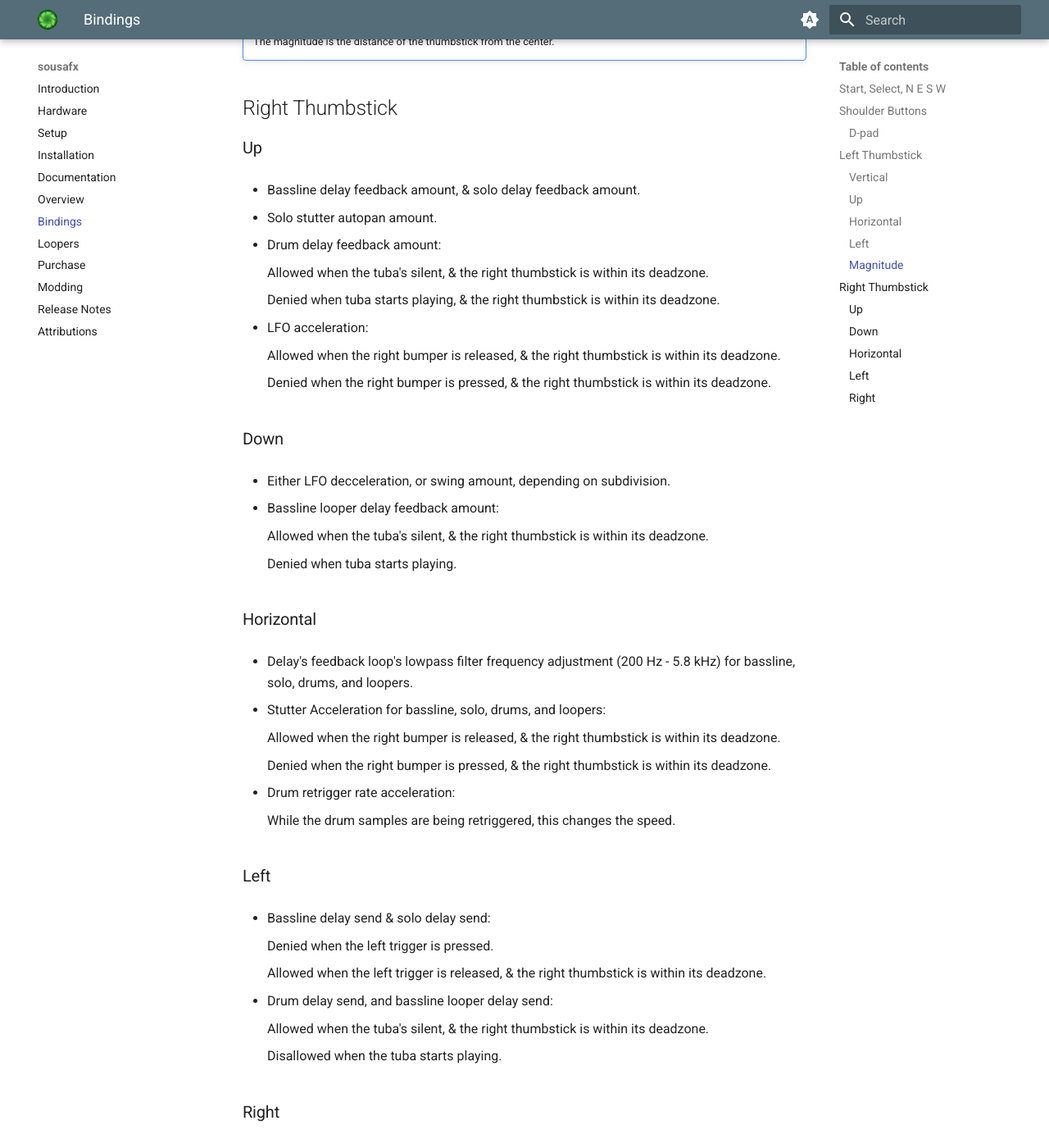
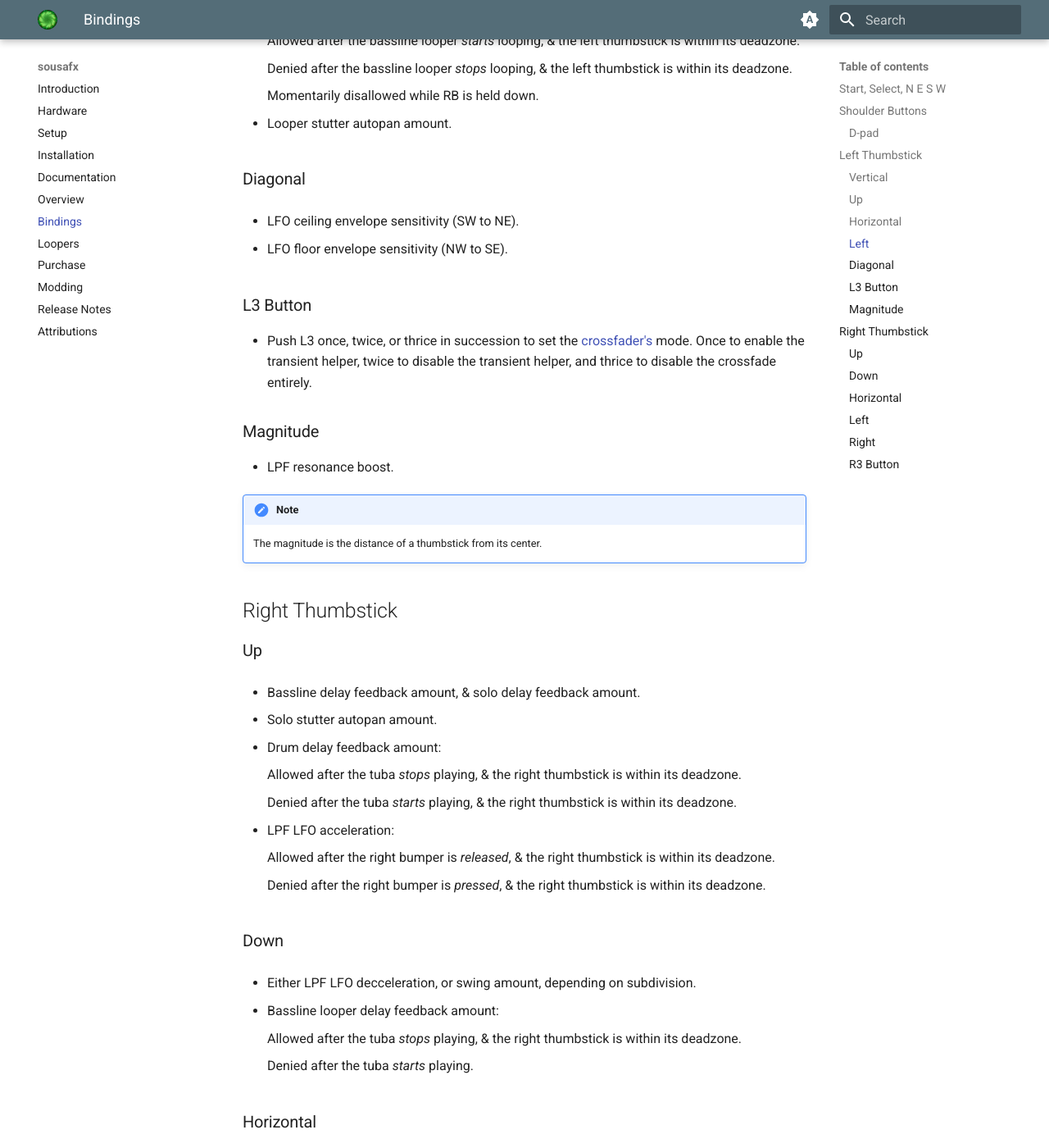
Before and after one commit to Sousastep/SousaFX-rnbo-docs, an MkDocs documentation site: the page built from docs/bindings.md, in a window 1280 px wide and 1400 px high, scrolled down 5266 px. Shown: the whole window at 82% size. Built offline with MkDocs 1.6.1 and Material for MkDocs 9.7.7, drawn with Linux system fonts in a browser that asks for light colours; the version menu is left out; some of the changed text lies outside the part shown.

Commit message:
prep docs for next version

```diff
--- a/docs/bindings.md
+++ b/docs/bindings.md
@@ -6,48 +6,55 @@
 
 # Bindings
 
+This page describes how the gamepad controls SousaFX. Admittedly, SousaFX's interface does not yet display the values of many of these bindings. For example, the delays' send and feedback parameters are not shown in the [Delay window](overview.md#delays), and there is no Stutter window at all. SousaFX is intended to not have to be looked at during live performance, which requires these bindings to be slowly but surely committed to muscle memory.
+
 ![gamepad](img/gamepad.webp)
 
 ## Start, Select, N E S W
 
-Start and Select are used for changing the function of the North, East, South, and West buttons.
+Start and Select are used for modifying the functions of the North, East, South, and West buttons, as well as modifying the functions of the thumbsticks.
 
 - Without start or select pressed:
 
-	| Direction | Function |
-	|-----------|----------|
-	| North 	| Tap tempo. |
-	| East 		| Drum [looper](loopers.md) start / stop / clear. |
-	| South 	| Momentarily enable main stutter. <br> To perma-enable: Press start/select before releasing South. |
-	| West 		| Bassline [looper](loopers.md) start / stop / clear. |
-
+	| Input       | Function |
+	|-------------|----------|
+	| North 	  | Tap tempo. |
+	| East 		  | Drum [looper](loopers.md) start / stop / clear. |
+	| South 	  | Momentarily enable main stutter. <br> To perma-enable: Press start/select before releasing South. |
+	| West 		  | Bassline [looper](loopers.md) start / stop / clear. |
+	| Thumbsticks | Described [below](bindings.md#left-thumbstick). |
 
 - With start pressed:
 
-	| Direction | Function |
-	|-----------|----------|
-	| North 	| Momentarily enable pitchshift power chord. <br> To perma-enable: Release start before releasing North.|
-	| East 		| Momentarily enable kick-ducker. <br> To perma-enable: Release start before releasing East.|
-	| South 	| Momentarily enable scatter fx for bassline looper stutter. <br> To perma-enable: Release start before releasing South.|
-	| West 		| |
+	| Input            | Function |
+	|------------------|----------|
+	| North 	       | Momentarily enable pitchshift power chord. <br> To perma-enable: Release start before releasing North.|
+	| East 		       | Momentarily enable kick-ducker. <br> To perma-enable: Release start before releasing East.|
+	| South 	       | Momentarily enable scatter fx for bassline looper stutter. <br> To perma-enable: Release start before releasing South.|
+	| West 		       | |
+	| Right Thumbstick | While using the right thumbstick to modulate any delay's feedback amount, pressing Start will place a hold on said feedback amount until the thumbstick is moved outside of its deadzone after either 8 bars have passed, or R3 (the right thumbstick button) is pressed. |
 
 - With select pressed:
 
-	| Direction | Function |
-	|-----------|----------|
-	| North 	| Toggle metronome. |
-	| East 		| Randomize drum samples. |
-	| South 	| Toggle bumper drumming. |
-	| West 		|  |
+	| Input            | Function |
+	|------------------|----------|
+	| North 	       | Toggle metronome. |
+	| East 		       | Randomize drum samples. |
+	| South 	       | Toggle bumper drumming. |
+	| West 		       |  |
+	| Left Thumbstick  | While holding Select, the left thumbstick can be used to set the lowpass filter LFO's shape (from falling saw, to triangle, to rising saw) and the lowpass filter LFO's curvature (from squished, to fattened). |
+
 
 - With start and select pressed:
 
-	| Direction | Function |
+	| Input     | Function |
 	|-----------|----------|
 	| North 	| Set time signature numerator via number of clicks (3 - 7). <br> Hold to set to 4. |
 	| East 		| Set drum looper length in bars via number of clicks (4 - 16). <br> Hold to set to 8. |
-	| South 	|  |
+	| South 	| |
 	| West 		| Set bassline looper length in bars via number of clicks (4 - 16). <br> Hold to set to 16. |
+
+
 
 ## Shoulder Buttons
 
@@ -105,15 +112,13 @@
 
 ### Vertical
 
-- LFO floor envelope sensitivity.
-
 - Crossfade position.
 
 - Bassline looper filtersweep.
 
-- LFO Pow:
+- LFO curvature (from squished, to fattened):
 
-	Allowed while select is pressed.
+	Allowed while Select is held.
 
 
 ### Up
@@ -122,47 +127,61 @@
 
 	Allowed while the drum looper is looping, & the tuba isn't playing a bassline.
 
-	Momentarily disallowed while RB is held down.
+	Momentarily disallowed while Right Bumper is held.
 
 - Drum stutter autopan amount.
 
+
 ### Horizontal
 
-- LFO ceiling envelope sensitivity.
+- Manual lowpass filter frequency control.
+
+	Allowed while the Left Bumper is held.
 
 - Drum filter sweep:
 
-	Allowed when the tuba's silent, & the left thumbstick is within its deadzone.
+	Allowed after the tuba *stops* playing, & the left thumbstick is within its deadzone.
 
-	Denied when the tuba's playing, & the left thumbstick is within its deadzone.
+	Denied after the tuba *starts* playing, & the left thumbstick is within its deadzone.
 
-- LFO shape:
+- LFO shape (from falling saw, to triangle, to rising saw):
 
-	Allowed while select is pressed.
+	Allowed while Select is pressed.
+
 
 ### Left
 
 - Bassline looper stutter enable:
 
-	Allowed when the bassline looper is looping, & the left thumbstick is within its deadzone.
+	Allowed after the bassline looper *starts* looping, & the left thumbstick is within its deadzone.
 
-	Denied when the bassline looper isn't looping, & the left thumbstick is within its deadzone.
+	Denied after the bassline looper *stops* looping, & the left thumbstick is within its deadzone.
 
 	Momentarily disallowed while RB is held down.
 
 - Looper stutter autopan amount.
 
+
+### Diagonal
+
+- LFO ceiling envelope sensitivity (SW to NE).
+
+- LFO floor envelope sensitivity (NW to SE).
+
+
+### L3 Button
+
+- Push L3 once, twice, or thrice in succession to set the [crossfader's](overview.md#crossfade-env-sens) mode. Once to enable the transient helper, twice to disable the transient helper, and thrice to disable the crossfade entirely.
+
+
 ### Magnitude
 
-- Lowpass filter resonance boost.
+- LPF resonance boost.
 
-- Manual filter frequency control.
-
-	Allowed only while the left bumper is held.
 
 !!! note
 
-	The magnitude is the distance of the thumbstick from the center.
+	The magnitude is the distance of a thumbstick from its center.
 
 
 ## Right Thumbstick
@@ -175,53 +194,55 @@
 
 - Drum delay feedback amount:
 
-	Allowed when the tuba's silent, & the right thumbstick is within its deadzone.
+	Allowed after the tuba *stops* playing, & the right thumbstick is within its deadzone.
 
-	Denied when tuba starts playing, & the right thumbstick is within its deadzone.
+	Denied after the tuba *starts* playing, & the right thumbstick is within its deadzone.
 
-- LFO acceleration:
+- LPF LFO acceleration:
 
-	Allowed when the right bumper is released, & the right thumbstick is within its deadzone.
+	Allowed after the right bumper is *released*, & the right thumbstick is within its deadzone.
 
-	Denied when the right bumper is pressed, & the right thumbstick is within its deadzone.
+	Denied after the right bumper is *pressed*, & the right thumbstick is within its deadzone.
 
 ### Down
 
-- Either LFO decceleration, or swing amount, depending on subdivision.
+- Either LPF LFO decceleration, or swing amount, depending on subdivision.
 
 - Bassline looper delay feedback amount:
 
-	Allowed when the tuba's silent, & the right thumbstick is within its deadzone.
+	Allowed after the tuba *stops* playing, & the right thumbstick is within its deadzone.
 
-	Denied when tuba starts playing.
+	Denied after the tuba *starts* playing.
 
 ### Horizontal
 
-- Delay's feedback loop's lowpass filter frequency adjustment (200 Hz - 5.8 kHz) for bassline, solo, drums, and loopers.
+- Delays' feedback loops' highpass filter frequency adjustment (200 Hz - 5.8 kHz) for bassline, bassline looper, tuba solo, and drums.
 
-- Stutter Acceleration for bassline, solo, drums, and loopers:
+- Stutter Acceleration for bassline, bassline looper, tuba solo, and drums:
 
-	Allowed when the right bumper is released, & the right thumbstick is within its deadzone.
+	Allowed after the right bumper is *released*, & the right thumbstick is within its deadzone.
 
-	Denied when the right bumper is pressed, & the right thumbstick is within its deadzone.
+	Denied after the right bumper is *pressed*, & the right thumbstick is within its deadzone.
 
 - Drum retrigger rate acceleration:
 
-	While the drum samples are being retriggered, this changes the speed.
+	Allowed while the drum samples are being retriggered by holding down the bumpers.
 
 ### Left
 
-- Bassline delay send & solo delay send:
+- Main delay send & solo delay send:
 
-	Denied when the left trigger is pressed.
+	Denied after the left trigger is *pressed*.
 
-	Allowed when the left trigger is released, & the right thumbstick is within its deadzone.
+	Allowed after the left trigger is *released*, & the right thumbstick is within its deadzone.
 
 - Drum delay send, and bassline looper delay send:
 
-	Allowed when the tuba's silent, & the right thumbstick is within its deadzone.
+	Allowed after the tuba *stops* playing, & the right thumbstick is within its deadzone.
 
-	Disallowed when the tuba starts playing.
+	Disallowed after the tuba *starts* playing, & the right thumbstick is within its deadzone.
+
+	Momentarily disallowed while the left trigger is held.
 
 ### Right
 
@@ -229,6 +250,10 @@
 
 - Bassline looper reverb send, and Drum reverb send:
 
-	Allowed when the tuba's silent, & the right thumbstick is within its deadzone.
+	Allowed after the tuba *stops* playing, & the right thumbstick is within its deadzone.
 
-	Denied when the tuba's playing, & the right thumbstick is within its deadzone.
+	Denied after the tuba *starts* playing, & the right thumbstick is within its deadzone.
+
+### R3 Button
+
+- After pressing Start to place a hold on a delay feedback amount, pressing R3 will remove the hold. The hold is auto-removed after 8 bars regardless.
--- a/docs/overview.md
+++ b/docs/overview.md
@@ -1,4 +1,6 @@
 # Overview
+
+This overview describes all the parameters in SousaFX's interface. These parameters handle the overall mix and tone, while the [gamepad](bindings.md) triggers and modulates effects.
 
 ## Main Window
 
@@ -8,7 +10,7 @@
 
 ### Status Bar
 
-The menus on the top left adjust the audio engine's settings, including the sample rate, signal vector size, I/O vector size, Overdrive, and Interrupt, which should be set to 48000, <= 128, <= 128, On, and Off, respectively.
+The menus on the top left adjust the audio engine's settings, including the sample rate, signal vector size, I/O vector size, Overdrive, and Interrupt, which should be set to 48000, <= 128, <= 128, Off, and Off, respectively.
 
 The top "X" toggle rounds the tempo to an integer.
 
@@ -45,18 +47,6 @@
 
 	Sets the main envelope sensitivity, which should generally be around 180%
 
-- Metronome
-
-	Sets the volume of the metronome in the monitor outpts.
-
-- Loop Alert
-
-	Sets the volume of the looper status alerts in the monitor outputs.
-
-- Kick, Snare, Tom, Clap
-
-	Sets the volume of the kick, snare, tom, and clap samples.
-
 ### Save Restore
 
 The Save button saves all the parameters in the main window (except for the window layout), and all the FX parameters windows.
@@ -91,9 +81,9 @@
 
 ### crossfade env sens
 
-This dial adjusts the envelope sensitivity for the crossfader, which crossfades between the overdriven modulated lowpass filter sound, and the dryer detuned sound. When the tuba begins a phrase, the crossfade starts on the the dry sound, then quickly follows the envelope over to the filtered sound. The louder the tuba plays, the less filtered, and dryer, the sound can become.
+This dial adjusts the envelope sensitivity for the crossfader, which crossfades between the overdriven modulated lowpass filter sound, and the dry detuned sound. When the tuba begins a phrase, the crossfade starts on the the dry sound, then quickly follows the envelope over to the filtered sound. The louder the tuba plays, the less filtered, and dryer, the sound can become.
 
-The crossfade's range is actively adjusted via the "Crossfade Position" [binding](bindings.md#left-thumbstick).
+The crossfade's range is actively adjusted via the "Crossfade Position" [binding](bindings.md#left-thumbstick). The crosfade's behavior can be modified with the left joystick's [button](bindings.md#l3-button).
 
 ### LFO env sens
 
@@ -103,7 +93,7 @@
 
 The "LFO env sens" dial adjusts the incoming envelope sensitivity for the LFO's ceiling and floor.
 
-In addition, two [bindings](bindings.md#left-thumbstick) adjust the ceiling and floor envelope sensitivities separately as well:
+In addition, two [bindings](bindings.md#diagonal) adjust the ceiling and floor envelope sensitivities separately as well:
 
 - LFO floor envelope sensitivity
 
@@ -139,7 +127,9 @@
 
 - Vadim Zavalishin's diode ladder
 
-The toggle on the right allows the lowpass filter type to randomize whenever the bassline looper starts looping.
+The toggle on the left allows the lowpass filter type to randomize whenever the bassline looper starts looping.
+
+The minimum and maximum resonance for each filter can be set via the six number boxes.
 
 ### Detune
 
@@ -229,19 +219,8 @@
 
 ![delay](img/delay_params.webp)
 
-Separate delays for the main input, the bassline looper, the tuba solo, and the drums. The [d-pad](bindings.md/#d-pad) controls the delays' subdivisions.
+This window displays four delays for the bassline input, the bassline looper, the tuba solo, and the drums. The [d-pad](bindings.md/#d-pad) controls the delays' subdivisions, and the thumbsticks control the delays' send amount, feedback amount, and highpass filter frequency.
 
-- output volume
-
-	The delay's output volume.
-
-- filter toggle
-
-	Toggle the lowpass filter in the delay's feedback loop.
-
-- spread
-
-	Adjust the difference in delay time between the left and right channels.
 
 - input gain
 
@@ -265,24 +244,90 @@
 
 - reduction amount
 
-	Displays the amount of gain reduction.
+	Displays the limiter's gain reduction amount.
+
+- output volume
+
+	The delay's output volume.
+
+- spread
+
+	Adjust the difference in delay time between the left and right channels.
+
+- filter toggle
+
+	Toggle the lowpass filter in the delay's feedback loop.
 
 
+## Mixbus
 
-## Reverbs
+![mixbus](img/mixbus_params.webp)
 
-![reverb](img/reverb_params.webp)
+### Reverb
 
-Sets the reverb parameters for the bassline, for the tuba solo, and the snare clap & tom.
+The drums, bassline, and solo are sent to this reverb.
 
-- Main
+- mix
 
-	Main reverb send for everything. Keep mix at 100%
+	wet / dry mixer, keep at 100%.
 
-- Solo
+- size
 
-	Reverb for tuba solo, with separate dry and wet output volumes, as well as "dry" delay and "dry" stutter volumes.
+	The size of the room.
 
+- diff
+
+	The amount of diffusion.
+
+- damp
+
+	The amount of damping.
+
+- decay
+
+	The length of the decay.
+
+- Jitter
+
+	The amount of jitter.
+
+### Monitors
+
+- Loop Alert
+
+	Sets the volume of the looper status alerts in the monitor output.
+
+- Metronome
+
+	Sets the volume of the metronome in the monitor output.
+
+### Tuba Solo
+
+- dry vol
+
+	The volume of the tuba solo's "dry" signal, which includes the mic eq, pitch shifter, and solo compressor, and does not include the delay or stutter. This parameter can be quite low if you're playing in a small room.
+
+- delay vol
+
+	The volume of the tuba solo's delay effect.
+
+- stutter vol
+
+	The volume of the tuba solo's stutter effect.
+
+- minimum solo reverb volume
+
+	The minimum volume of the tuba solo's reverb effect.
+
+### Drums
+
+- Kick, Snare, Tom, Clap
+
+	Sets the volume of the kick, snare, tom, and clap samples.
+
+- minimum drum reverb volume
+
+	The minimum volume of the drum's reverb effect.
 
 
 ## EQs
```
Also changed, not shown: other parts of docs/overview.md (+2 -4 lines), docs/hardware.md (+1 -1 lines), docs/index.md (+1 -1 lines), docs/loopers.md (+5 -5 lines), docs/img/autowah_params.webp, docs/img/compressor_params.webp, docs/img/delay_params.webp, docs/img/eq_params.webp, docs/img/main_window.webp, docs/img/mixbus_params.webp (added), docs/img/reverb_params.webp (deleted), docs/img/signal_flow.webp (deleted).
